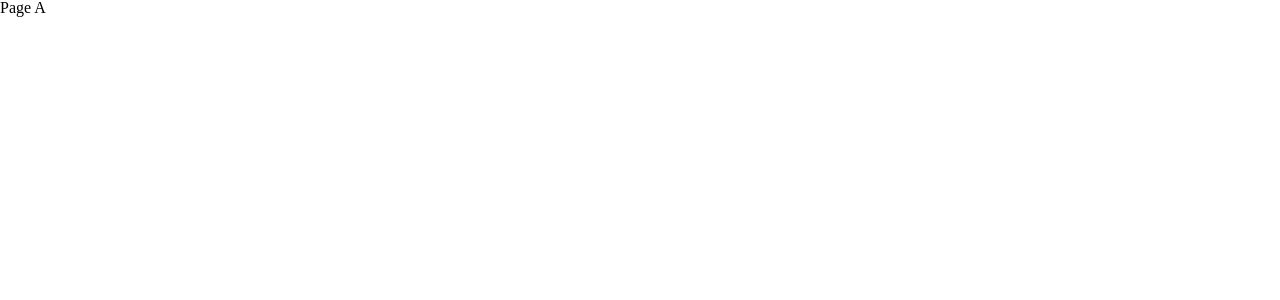
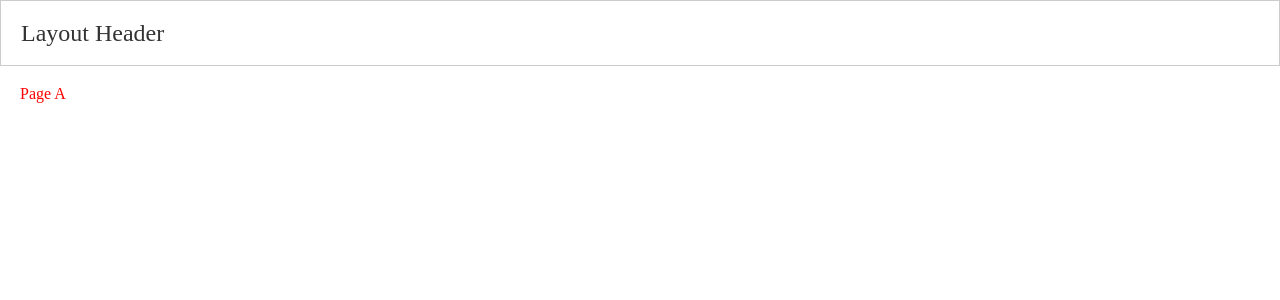
Before and after one commit to takahiroaoki/react-vite-sample, a React (Vite) app: page /pageA in a window 1280 px wide. Shown: the top 300 px of the page. Built offline with nearby package versions, Linux system fonts and the light colour scheme.

Commit message:
:sparkles: add layout

```diff
--- a/package.json
+++ b/package.json
@@ -26,6 +26,7 @@
     "eslint-plugin-react-refresh": "^0.4.19",
     "globals": "^16.0.0",
     "react-router": "^7.5.2",
+    "react-router-dom": "^7.5.2",
     "typescript": "~5.7.2",
     "typescript-eslint": "^8.26.1",
     "vite": "^6.3.1",
--- /dev/null
+++ b/src/layouts/layout.module.css
@@ -0,0 +1,13 @@
+.headerSection {
+    border: 1px solid #ccc;
+    padding: 20px;
+}
+
+.header {
+    font-size: 24px;
+    color: #333;
+}
+
+.contentSection {
+    padding: 20px;
+}
--- /dev/null
+++ b/src/layouts/layout.tsx
@@ -0,0 +1,15 @@
+import styles from './layout.module.css'
+import { Outlet } from 'react-router-dom';
+
+export default function Layout() {
+  return (
+    <>
+        <div className={styles.headerSection}>
+        <h2 className={styles.header}>Layout Header</h2>
+        </div>
+        <div className={styles.contentSection}>
+            <Outlet />
+        </div>
+    </>
+  );
+}
--- a/src/main.tsx
+++ b/src/main.tsx
@@ -5,14 +5,17 @@ import '~/stylesheets/reset.css'
 import PageA from '~/pages/page-a/index.tsx'
 import PageB from '~/pages/page-b/index.tsx'
 import Top from '~/pages/top/index.tsx';
+import Layout from '~/layouts/layout';
 
 createRoot(document.getElementById('root')!).render(
   <StrictMode>
     <BrowserRouter>
       <Routes>
-        <Route index element={<Top />} />
-        <Route path="/pageA" element={<PageA />} />
-        <Route path="/pageB" element={<PageB />} />
+        <Route element={<Layout />}>
+          <Route index element={<Top />} />
+          <Route path="/pageA" element={<PageA />} />
+          <Route path="/pageB" element={<PageB />} />
+        </Route>
       </Routes>
     </BrowserRouter>
   </StrictMode>,
--- /dev/null
+++ b/src/pages/page-a/index.module.css
@@ -0,0 +1,3 @@
+.title {
+    color: red;
+}
--- a/src/pages/page-a/index.tsx
+++ b/src/pages/page-a/index.tsx
@@ -1,9 +1,9 @@
-function PageA() {
-    return (
-      <>
-        <p>Page A</p>
-      </>
-    )
-  }
+import styles from './index.module.css'
 
-  export default PageA
+export default function PageA() {
+  return (
+    <>
+      <p className={styles.title}>Page A</p>
+    </>
+  )
+}
--- /dev/null
+++ b/src/pages/page-b/index.module.css
@@ -0,0 +1,3 @@
+.title {
+    color: blue;
+}
--- a/src/pages/page-b/index.tsx
+++ b/src/pages/page-b/index.tsx
@@ -1,9 +1,9 @@
-function PageB() {
-    return (
-      <>
-        <p>Page B</p>
-      </>
-    )
-  }
+import styles from './index.module.css'
 
-  export default PageB
+export default function PageB() {
+  return (
+    <>
+      <p className={styles.title}>Page B</p>
+    </>
+  )
+}
--- /dev/null
+++ b/src/pages/top/index.module.css
@@ -0,0 +1,3 @@
+.title {
+    color: black;
+}
--- a/src/pages/top/index.tsx
+++ b/src/pages/top/index.tsx
@@ -1,9 +1,9 @@
-function Top() {
+import styles from './index.module.css'
+
+export default function Top() {
   return (
     <>
-      <p>TOP Screen</p>
+      <p className={styles.title}>TOP Screen</p>
     </>
   )
 }
-
-export default Top
```
Also changed, not shown: 1 other file (tests, documents, lock files or other folders).
